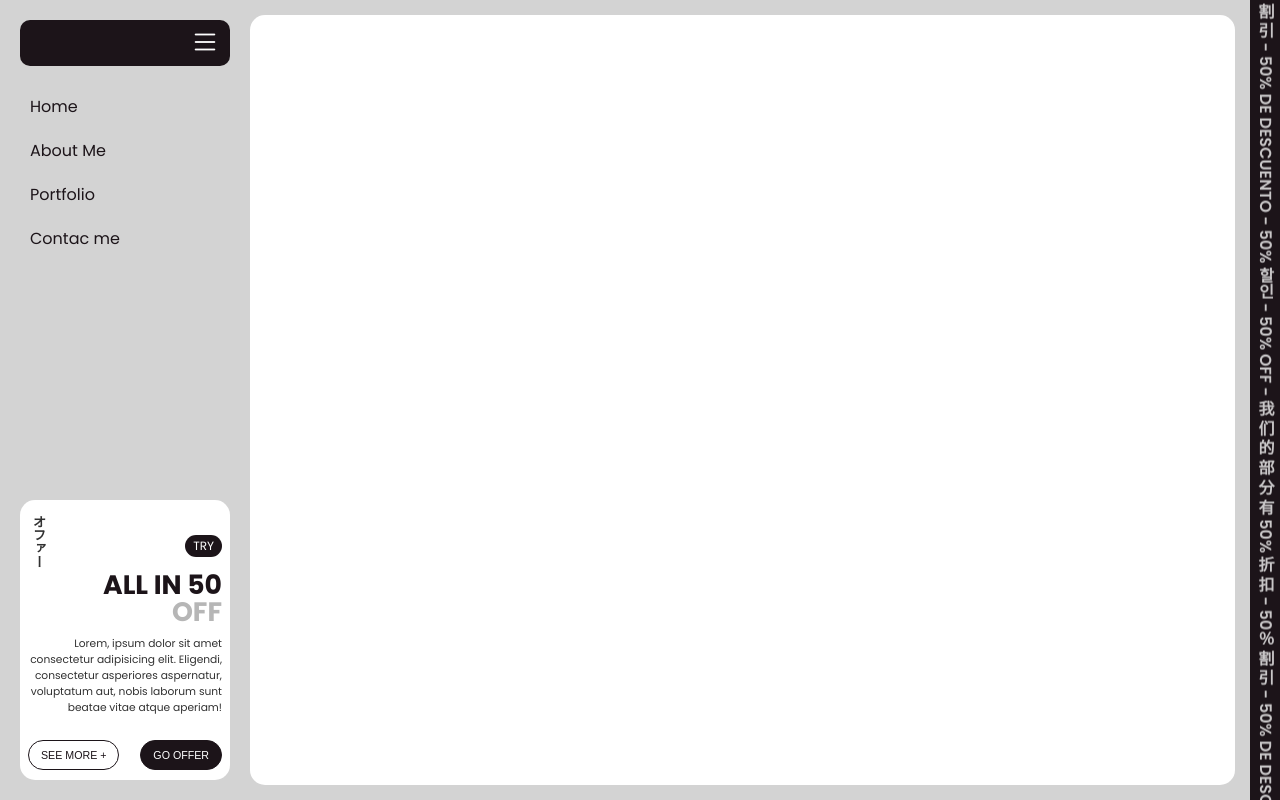
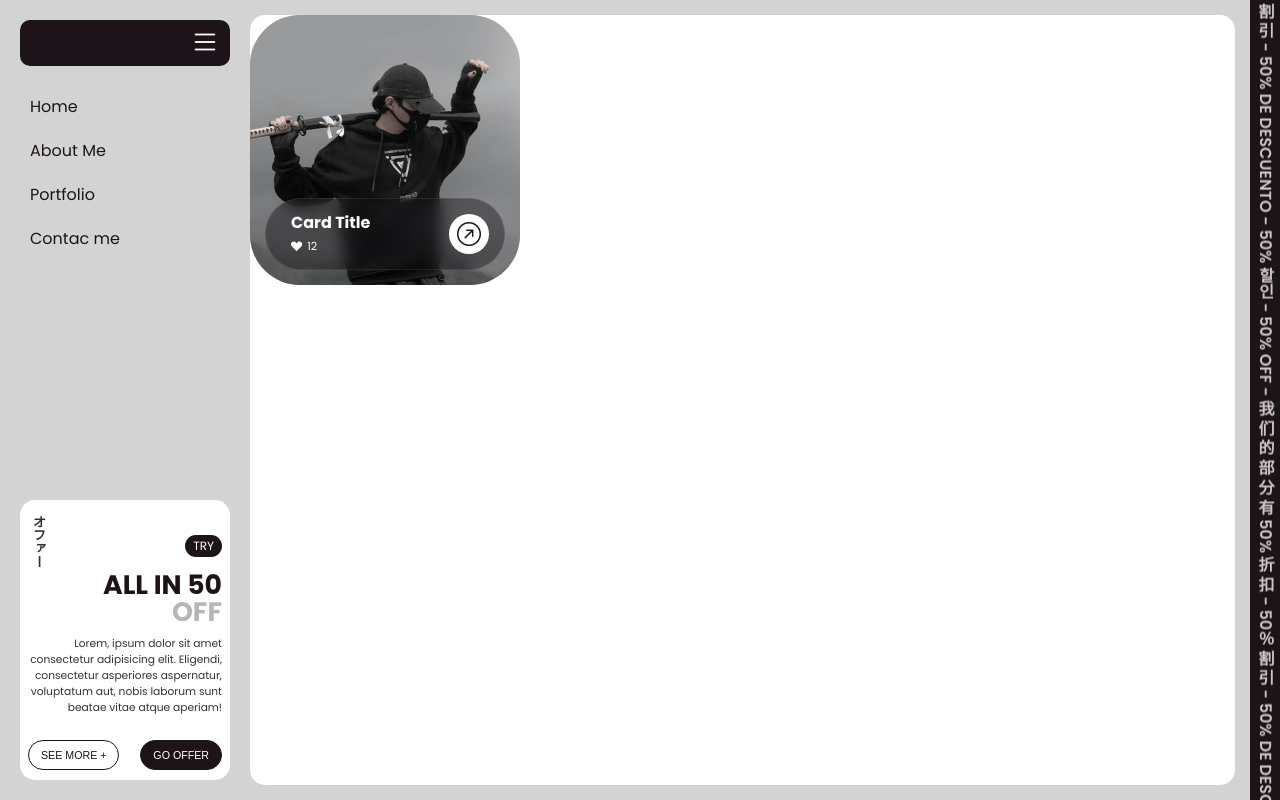
Before and after one commit to AngelDEUS/MyWorkLife_Angel, a React (Vite) app in the folder Code_Proyect_Acto_1/Curriculum_front_angel/: page / in a window 1280 px wide. Built offline with nearby package versions, Linux system fonts and the light colour scheme.

Commit message:
se crean cards segun mockups

```diff
--- a/Code_Proyect_Acto_1/Curriculum_front_angel/src/components/Cards/CardForPortfolio.jsx
+++ b/Code_Proyect_Acto_1/Curriculum_front_angel/src/components/Cards/CardForPortfolio.jsx
@@ -1,4 +1,3 @@
-import React from 'react'
 import './StylesCards.css'
 import ImageCard from './../../assets/potography/PP_2_recorted.jpg'
 
--- /dev/null
+++ b/Code_Proyect_Acto_1/Curriculum_front_angel/src/components/Cards/CardPorfolio_style2.jsx
@@ -0,0 +1,32 @@
+import './styleCard_2.css'
+import ImagePrueba from './../../assets/potography/PP_2_recorted.jpg'
+
+const CardPorfolio_style2 = () => {
+    return (
+        <div className='mainCard__style2'>
+            <div className="upperCard">
+                <div className="____"></div>
+                <div className="contendUpperCard">
+                    <div className="contentUpperCard">
+                        <div className="leftInfo_Card">
+                            <h4 className="cardTittle_s">Card Title</h4>
+                            <div className="infoStadistics_Card">
+                                <i className="bi bi-suit-heart-fill"></i>
+                                <span className="ContadorCard">12</span>
+                            </div>
+                        </div>
+                        <button type="button" className='btnCard_Open'>
+                            <i className="bi bi-arrow-up-right-circle"></i>
+                        </button>
+                    </div>
+                </div>
+
+            </div>
+            <div className="behidImageCard">
+                <img className='imageCard_Style2' src={ImagePrueba} alt="" />
+            </div>
+        </div>
+    )
+}
+
+export default CardPorfolio_style2
--- /dev/null
+++ b/Code_Proyect_Acto_1/Curriculum_front_angel/src/components/Cards/styleCard_2.css
@@ -0,0 +1,128 @@
+@import url(../../styelsGlobal/mainColors.css);
+
+.mainCard__style2 {
+    display: flex;
+    position: relative;
+    width: 270px;
+    height: 270px;
+    border-radius: 50px;
+    background-color: var(--ColorMain-03);
+    overflow: hidden;
+    cursor: pointer;
+    transition: box-shadow .3s ease;
+}
+
+.mainCard__style2:hover {
+    box-shadow: 0px 0px 25px 3px #0000002f;
+}
+
+
+.upperCard {
+    position: absolute;
+    display: flex;
+    flex-direction: column;
+    justify-content: space-between;
+    z-index: 100px;
+    bottom: 0;
+    width: 100%;
+}
+
+.contendUpperCard {
+    display: flex;
+    box-sizing: border-box;
+    height: fit-content;
+    border-radius: 40px;
+    margin: 15px;
+    border: .5px solid #ffffff15;
+    background-color: rgba(13, 10, 17, 0.4);
+    backdrop-filter: blur(0.5rem);
+    -webkit-backdrop-filter: blur(0.5rem);
+}
+
+.contentUpperCard {
+    display: flex;
+    justify-content: space-between;
+    width: 100%;
+    bottom: 0;
+    right: 0;
+    gap: 15px;
+    padding: 15px;
+    line-height: 1;
+    color: #fff;
+}
+
+.leftInfo_Card {
+    display: flex;
+    flex-direction: column;
+    padding-left: 10px;
+    justify-content: center;
+}
+
+.cardTittle_s {
+    display: flex;
+    line-height: 1;
+    margin: 0;
+    margin-bottom: 10px;
+    font-size: var(--Font-Size-8);
+}
+
+.infoStadistics_Card {
+    display: flex;
+    font-size: .7rem;
+    gap: 5px;
+}
+
+
+
+.btnCard_Open {
+    display: flex;
+    align-items: center;
+    justify-content: center;
+    width: 40px;
+    height: 40px;
+    border-radius: 50%;
+    border: none;
+    cursor: pointer;
+    background-color: #fff;
+    color: var(--ColorMain-02);
+    font-size: 1.5rem;
+    transition: all .3s ease;
+}
+
+.btnCard_Open i {
+    margin: 0;
+    box-sizing: border-box;
+    line-height: 0;
+}
+
+.btnCard_Open:hover {
+    opacity: 70%;
+}
+
+.btnCard_Open:active {
+    opacity: 100%;
+    color: white;
+    background-color: #000000;
+}
+
+/*   IMAGE   */
+.behidImageCard {
+    overflow: hidden;
+    display: flex;
+    align-items: center;
+    justify-content: center;
+    width: 100%;
+    height: 100%;
+}
+
+.imageCard_Style2 {
+    display: flex;
+    align-items: center;
+    justify-content: center;
+    width: 100%;
+    height: 100%;
+    object-fit: cover;
+    margin: 0;
+    -webkit-user-drag: none;
+    transition: all .5s ease;
+}
--- a/Code_Proyect_Acto_1/Curriculum_front_angel/src/components/Layout/layout.jsx
+++ b/Code_Proyect_Acto_1/Curriculum_front_angel/src/components/Layout/layout.jsx
@@ -1,15 +1,12 @@
-import React from 'react'
-import NavBar from './../NavBar/navBar'
-import MainCurriculum from './../../pages/curriculum/mainCurriculum'
+//import MainCurriculum from './../../pages/curriculum/mainCurriculum'
 import "./stylesLayout.css";
-import MainCardForPortfolio from './../../pages/portfolio/mainPortfolio';
 import MainSideMenu from '../SideMenu/mainSideMenu';
+import CardPorfolio_style2 from '../Cards/cardPorfolio_style2';
 
 const layout = () => {
   return (
     <div className='mainLayout'>
       {/* <div className="navBarContainer">
-        <NavBar />
       </div> */}
       <div className="sideMenuContainer">
         <MainSideMenu />
@@ -17,15 +14,13 @@ const layout = () => {
       <div className="bodyContainer">
         {/* <div className="sideContent_layout_left"></div> */}
         <div className="contentPage">
-          {/* <MainCurriculum /> */}
-          {/* <MainCardForPortfolio/> */}
+          <CardPorfolio_style2 />
         </div>
         <div className="publicity_Slide">
           <span className="textSlid__Publicity" data-text="50％ 割 引 - 50% de descuento - 50% 할인 - 50% off - 我 们 的 部 分 有 50% 折 扣 - 50％ 割 引 - 50% de descuento - 50% 할인 - 50% off - 我 们 的 部 分 有 50% 折 扣 - 50％ 割 引 - 50% de descuento - 50% 할인 - 50% off - 我 们 的 部 分 有 50% 折 扣 - ">
             50％ 割 引 - 50% de descuento - 50% 할인 - 50% off - 我 们 的 部 分 有 50% 折 扣 - 50％ 割 引 - 50% de descuento - 50% 할인 - 50% off - 我 们 的 部 分 有 50% 折 扣 - 50％ 割 引 - 50% de descuento - 50% 할인 - 50% off - 我 们 的 部 分 有 50% 折 扣 -
           </span>
         </div>
-
         {/* <div className="sideContent_layout_right"></div> */}
       </div>
       {/* <div className="footerMain">
--- a/Code_Proyect_Acto_1/Curriculum_front_angel/src/components/Layout/stylesLayout.css
+++ b/Code_Proyect_Acto_1/Curriculum_front_angel/src/components/Layout/stylesLayout.css
@@ -6,7 +6,6 @@
     box-sizing: border-box;
     height: 100%;
     display: flex;
-    flex-direction: column;
     flex-direction: column;
     min-height: 100vh;
     background-color: var(--ColorMain-03);
@@ -48,12 +47,11 @@
 .contentPage {
     display: flex;
     flex-direction: column;
-    align-items: center;
     flex: 1;
     background-color: white;
     /* order: 2; */
     border-radius: 15px;
-    padding: 20px;
+    overflow: hidden;
     margin: 15px 0;
 }
 
--- a/Code_Proyect_Acto_1/Curriculum_front_angel/src/components/SideMenu/mainSideMenu.jsx
+++ b/Code_Proyect_Acto_1/Curriculum_front_angel/src/components/SideMenu/mainSideMenu.jsx
@@ -1,4 +1,3 @@
-import React from 'react'
 import './stylesSideMenu.css'
 
 const MainSideMenu = () => {
@@ -9,7 +8,7 @@ const MainSideMenu = () => {
                     <div className="upperButton">
                         <button type="button" className='buttonMain_Sidemenu'>
                             <span></span>
-                            <i class="bi bi-list"></i>
+                            <i className="bi bi-list"></i>
                         </button>
                     </div>
                     <div className="sideMenu_list">
--- a/Code_Proyect_Acto_1/Curriculum_front_angel/src/styelsGlobal/mainColors.css
+++ b/Code_Proyect_Acto_1/Curriculum_front_angel/src/styelsGlobal/mainColors.css
@@ -1,7 +1,21 @@
 :root{
+
     /*   COLORES PRIMARIOS   */
     --ColorMain-01: #e32121;
     --ColorMain-02: #1c1419;
     --ColorMain-03: #d3d3d3;
     --ColorMain-04: #b6b6b6;
+
+    /*   COLORES PRIMARIOS   */
+    --Font-Size-1: 5.4rem;
+    --Font-Size-2: 3.6rem;
+    --Font-Size-3: 2.4rem;
+    --Font-Size-4: 1.8rem;
+    --Font-Size-5: 1.4rem;
+    --Font-Size-6: 1.3rem;
+    --Font-Size-7: 1.2rem;
+    --Font-Size-8: 1rem;
+    --Font-Size-9: .8rem;
+    --Font-Size-10: .6rem;
+
 }
```
